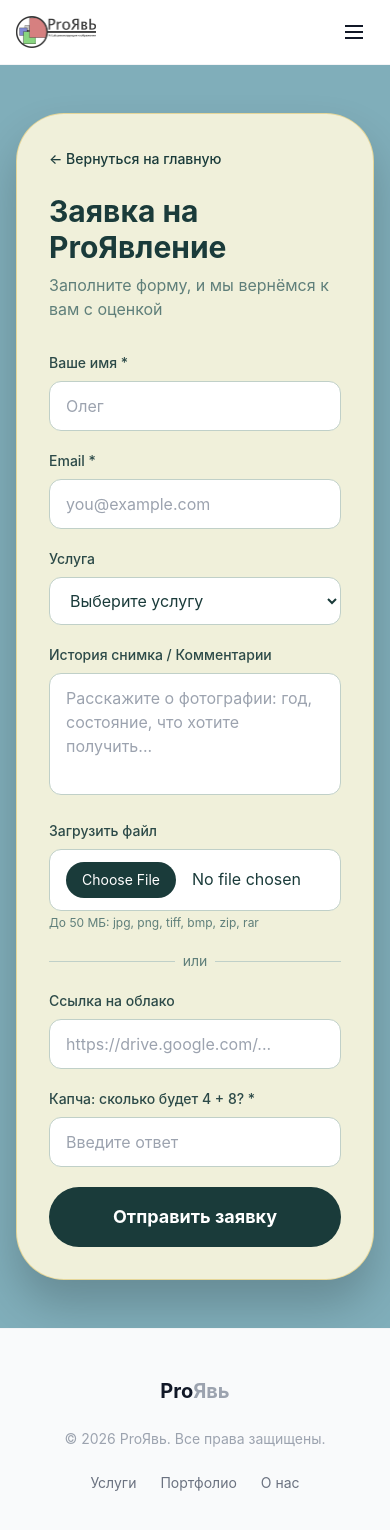
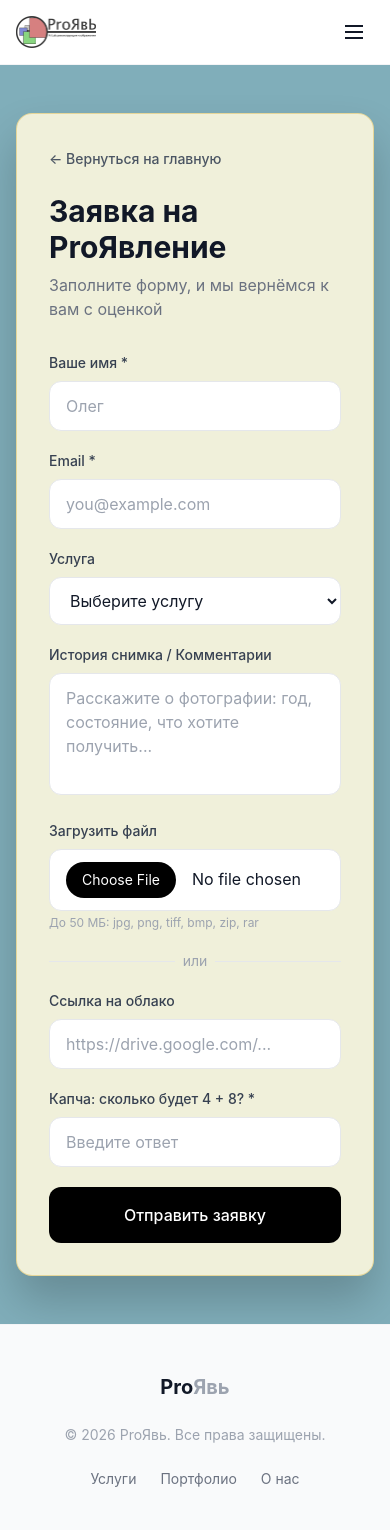
Before and after one commit to proyavi-art/site-proyavi-art, a Next.js app: page /uslugi in a window 390 px wide. Shown: the top 1530 px of the page. Built offline with nearby package versions, Linux system fonts and the light colour scheme.

Commit message:
приведение ощиму дизайна формы

```diff
--- a/app/uslugi/page.tsx
+++ b/app/uslugi/page.tsx
@@ -63,16 +63,16 @@ export default function Uslugi() {
 
   return (
     <div className="min-h-screen bg-[#80AEBA] flex items-center justify-center px-4 py-12">
-      <div className="w-full max-w-xl bg-[#F0F0DA] rounded-[48px] p-8 md:p-12 shadow-[0_25px_45px_rgba(0,0,0,0.2)] border border-[rgba(212,175,55,0.4)]">
+      <div className="w-full max-w-xl bg-[#F0F0DA] rounded-2xl p-8 md:p-12 shadow-[0_25px_45px_rgba(0,0,0,0.2)] border border-[rgba(212,175,55,0.4)]">
         <Link
           href="/"
-          className="inline-block mb-6 text-[#1A3B3A] hover:text-[#D4AF37] transition-colors text-sm font-medium"
+          className="inline-block mb-6 text-gray-600 hover:text-black transition-colors text-sm font-medium"
         >
           ← Вернуться на главную
         </Link>
 
-        <h1 className="text-3xl font-bold text-[#1A3B3A] mb-2">Заявка на ProЯвление</h1>
-        <p className="text-[#5F7F7A] mb-8">Заполните форму, и мы вернёмся к вам с оценкой</p>
+        <h1 className="text-3xl md:text-4xl font-bold text-gray-900 mb-2">Заявка на ProЯвление</h1>
+        <p className="text-gray-500 mb-8">Заполните форму, и мы вернёмся к вам с оценкой</p>
 
         {error && (
           <div className="mb-6 p-4 bg-red-50 border border-red-200 rounded-2xl text-red-700 text-sm">
@@ -82,32 +82,32 @@ export default function Uslugi() {
 
         <form onSubmit={handleSubmit} className="space-y-5">
           <div>
-            <label className="block text-sm font-medium text-[#2C4A48] mb-2">Ваше имя *</label>
+            <label className="block text-sm font-medium text-gray-700 mb-2">Ваше имя *</label>
             <input
               name="name"
               required
               type="text"
-              className="w-full px-4 py-3 rounded-xl border border-[#C0D0C8] bg-white text-[#1A3B3A] focus:border-[#D4AF37] focus:outline-none transition-colors"
+              className="w-full px-4 py-3 rounded-xl border border-gray-200 bg-white text-gray-900 focus:border-black focus:outline-none transition-colors"
               placeholder="Олег"
             />
           </div>
 
           <div>
-            <label className="block text-sm font-medium text-[#2C4A48] mb-2">Email *</label>
+            <label className="block text-sm font-medium text-gray-700 mb-2">Email *</label>
             <input
               name="email"
               required
               type="email"
-              className="w-full px-4 py-3 rounded-xl border border-[#C0D0C8] bg-white text-[#1A3B3A] focus:border-[#D4AF37] focus:outline-none transition-colors"
+              className="w-full px-4 py-3 rounded-xl border border-gray-200 bg-white text-gray-900 focus:border-black focus:outline-none transition-colors"
               placeholder="you@example.com"
             />
           </div>
 
           <div>
-            <label className="block text-sm font-medium text-[#2C4A48] mb-2">Услуга</label>
+            <label className="block text-sm font-medium text-gray-700 mb-2">Услуга</label>
             <select
               name="service"
-              className="w-full px-4 py-3 rounded-xl border border-[#C0D0C8] bg-white text-[#1A3B3A] focus:border-[#D4AF37] focus:outline-none transition-colors"
+              className="w-full px-4 py-3 rounded-xl border border-gray-200 bg-white text-gray-900 focus:border-black focus:outline-none transition-colors"
             >
               <option value="">Выберите услугу</option>
               <option value="Реставрация">Реставрация</option>
@@ -118,51 +118,51 @@ export default function Uslugi() {
           </div>
 
           <div>
-            <label className="block text-sm font-medium text-[#2C4A48] mb-2">
+            <label className="block text-sm font-medium text-gray-700 mb-2">
               История снимка / Комментарии
             </label>
             <textarea
               name="comments"
               rows={4}
-              className="w-full px-4 py-3 rounded-xl border border-[#C0D0C8] bg-white text-[#1A3B3A] focus:border-[#D4AF37] focus:outline-none transition-colors resize-none"
+              className="w-full px-4 py-3 rounded-xl border border-gray-200 bg-white text-gray-900 focus:border-black focus:outline-none transition-colors resize-none"
               placeholder="Расскажите о фотографии: год, состояние, что хотите получить..."
             />
           </div>
 
           <div>
-            <label className="block text-sm font-medium text-[#2C4A48] mb-2">Загрузить файл</label>
+            <label className="block text-sm font-medium text-gray-700 mb-2">Загрузить файл</label>
             <input
               name="file_upload"
               type="file"
               accept=".jpg,.jpeg,.png,.tiff,.bmp,.zip,.rar"
-              className="w-full px-4 py-3 rounded-xl border border-[#C0D0C8] bg-white text-[#1A3B3A] file:mr-4 file:py-2 file:px-4 file:rounded-full file:border-0 file:bg-[#1A3B3A] file:text-white file:text-sm hover:file:bg-[#2C4A48] transition-colors"
+              className="w-full px-4 py-3 rounded-xl border border-gray-200 bg-white text-gray-900 file:mr-4 file:py-2 file:px-4 file:rounded-full file:border-0 file:bg-black file:text-white file:text-sm hover:file:bg-gray-800 transition-colors"
             />
-            <p className="text-xs text-[#5F7F7A] mt-1">До 50 МБ: jpg, png, tiff, bmp, zip, rar</p>
+            <p className="text-xs text-gray-400 mt-1">До 50 МБ: jpg, png, tiff, bmp, zip, rar</p>
           </div>
 
           <div className="relative">
             <div className="absolute inset-0 flex items-center">
-              <div className="w-full border-t border-[#C0D0C8]" />
+              <div className="w-full border-t border-gray-200" />
             </div>
             <div className="relative flex justify-center text-sm">
-              <span className="px-2 bg-[#F0F0DA] text-[#5F7F7A]">или</span>
+              <span className="px-2 bg-[#F0F0DA] text-gray-400">или</span>
             </div>
           </div>
 
           <div>
-            <label className="block text-sm font-medium text-[#2C4A48] mb-2">
+            <label className="block text-sm font-medium text-gray-700 mb-2">
               Ссылка на облако
             </label>
             <input
               name="file_link"
               type="url"
-              className="w-full px-4 py-3 rounded-xl border border-[#C0D0C8] bg-white text-[#1A3B3A] focus:border-[#D4AF37] focus:outline-none transition-colors"
+              className="w-full px-4 py-3 rounded-xl border border-gray-200 bg-white text-gray-900 focus:border-black focus:outline-none transition-colors"
               placeholder="https://drive.google.com/..."
             />
           </div>
 
           <div>
-            <label className="block text-sm font-medium text-[#2C4A48] mb-2">
+            <label className="block text-sm font-medium text-gray-700 mb-2">
               Капча: сколько будет {captcha.a} + {captcha.b}? *
             </label>
             <input
@@ -170,7 +170,7 @@ export default function Uslugi() {
               required
               type="text"
               inputMode="numeric"
-              className="w-full px-4 py-3 rounded-xl border border-[#C0D0C8] bg-white text-[#1A3B3A] focus:border-[#D4AF37] focus:outline-none transition-colors"
+              className="w-full px-4 py-3 rounded-xl border border-gray-200 bg-white text-gray-900 focus:border-black focus:outline-none transition-colors"
               placeholder="Введите ответ"
             />
             <input type="hidden" name="captcha_result" value={captcha.result} />
@@ -179,7 +179,7 @@ export default function Uslugi() {
           <button
             type="submit"
             disabled={loading}
-            className="w-full py-4 bg-[#1A3B3A] text-white rounded-[60px] font-bold text-lg hover:bg-[#2C4A48] transition-colors disabled:opacity-50"
+            className="w-full py-4 bg-black text-white rounded-xl font-medium hover:bg-gray-800 transition-colors disabled:opacity-50"
           >
             {loading ? "Отправка..." : "Отправить заявку"}
           </button>
```
